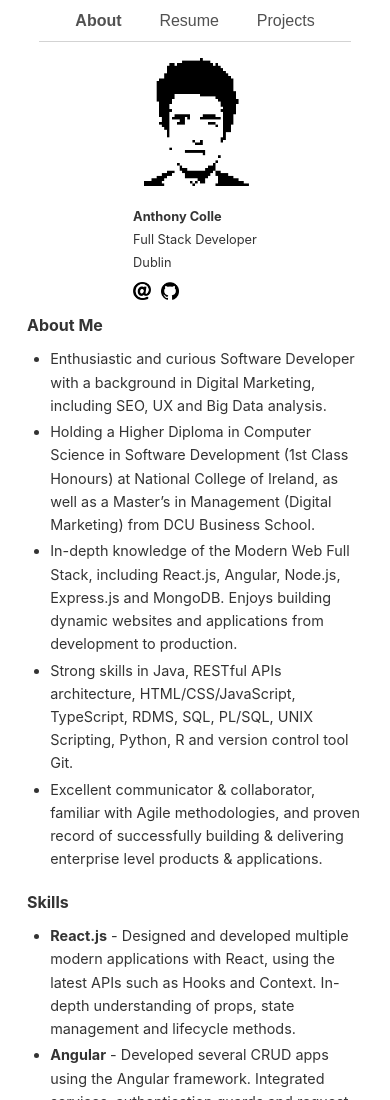
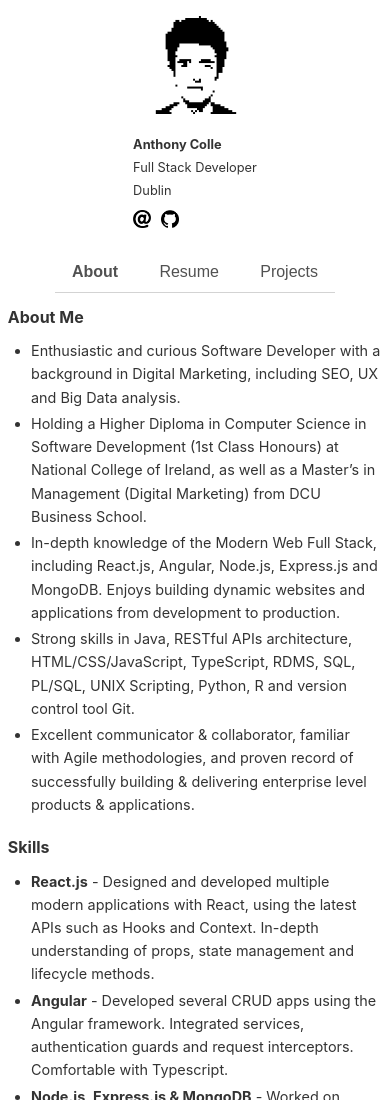
Before and after one commit to acolle/acolle.github.io, a Gatsby site: page / in a window 390 px wide. Shown: the top 1100 px of the page. Built offline with nearby package versions, Linux system fonts and the light colour scheme; Gatsby itself is replaced by a stand-in of ours.

Commit message:
Changed layout and fixed responsiveness

```diff
--- a/src/components/layout.js
+++ b/src/components/layout.js
@@ -17,13 +17,13 @@ const Layout = ({ children }) => {
   `)
 
   return (
-    <>
-      <Header siteTitle={data.site.siteMetadata.title} />
+    <div className={layoutStyle.container}>
+      <Sidebar />
       <div className={layoutStyle.content}>
-        <Sidebar />
+        <Header siteTitle={data.site.siteMetadata.title} />
         <main>{children}</main>
       </div>
-    </>
+    </div>
   )
 }
 
--- a/src/styles/header.module.css
+++ b/src/styles/header.module.css
@@ -4,7 +4,7 @@ header {
 
 .navBarContainer {
   margin: 0 auto;
-  width: 80%;
+  width: calc(80vw - 8vw);
   padding: 0.55rem 1.0875rem;
   border-bottom: 1px solid lightgrey;
 
@@ -26,3 +26,9 @@ header {
 .navBarContainer *:hover {
   color: #181818;
 }
+
+@media only screen and (max-width: 480px) {
+  .navBarContainer {
+    justify-content: space-between;
+  }
+}
--- a/src/styles/layout.module.css
+++ b/src/styles/layout.module.css
@@ -624,15 +624,22 @@ pre tt:after {
 }
 
 /* Custom CSS */
+.container {
+  display: flex;
+  width: 100vw;
+
+}
+
 .content {
   display: flex;
-  padding: 0 1.0875rem;
+  flex-direction: column;
+  width: 80vw;
 }
 
 .content main {
-  flex-grow: 2;
-  padding: 0.6rem;
+  padding: 0.6rem 2rem 0 0;
 }
+
 /* End Custom CSS */
 
 @media only screen and (max-width: 480px) {
@@ -640,8 +647,19 @@ pre tt:after {
     font-size: 100%;
   }
 
-  .content {
+  .container {
     flex-direction: column;
     align-items: center;
   }
+
+  .content {
+    flex-direction: column;
+    justify-content: center;
+    align-items: center;
+    width: 96vw;
+  }
+
+  .content main {
+    padding: 0;
+  }
 }
--- a/src/styles/sidebar.module.css
+++ b/src/styles/sidebar.module.css
@@ -1,17 +1,14 @@
 .container {
-  /* border: 1px solid red; */
-  width: 12rem;
-  min-width: 12rem;
-  padding: 0.4rem 2rem;
+  padding: 1.2rem 0.2rem;
+  width: 20vw;
 
   display: flex;
   flex-direction: column;
-  justify-content: flex-start;
   align-items: center;
 }
 
 .image {
-  width: 9rem;
+  width: 10vw;
   margin: 0;
 }
 
@@ -34,11 +31,11 @@
 
 @media only screen and (max-width: 480px) {
   .container {
-    padding: 0 2rem;
-    align-items: center;
+    width: 100vw;
+    padding: 1rem;
   }
 
   .image {
-    width: 8rem;
+    width: 25vw;
   }
 }
```
Also changed, not shown: package.json (+3 -10 lines), src/styles/project.module.css (+7 -0 lines).
